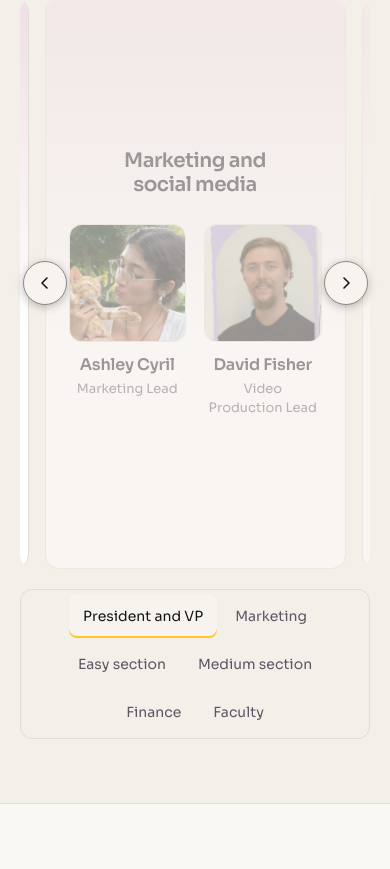
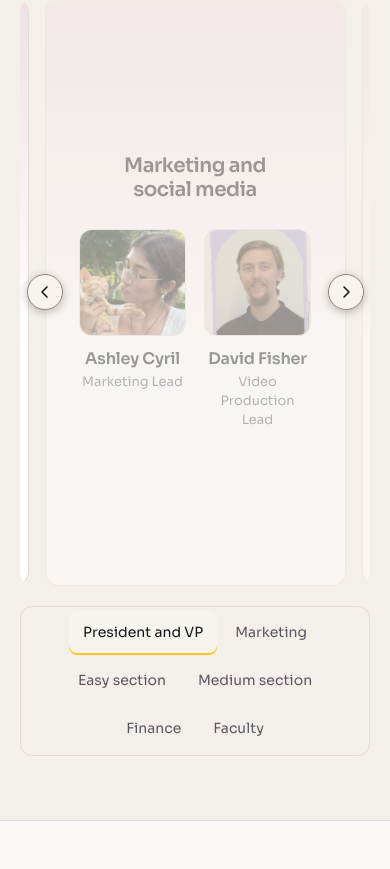
Before and after one commit to Hacker-Devils/web-hackerdevils, a Next.js app: page /about in a window 390 px wide. Shown: the part 1254-2123 px from the top of the page. Built offline with nearby package versions, Linux system fonts and the light colour scheme.

Commit message:
Shrink the gallery arrows on phones so they clear the portraits

```diff
--- a/app/globals.css
+++ b/app/globals.css
@@ -1507,20 +1507,21 @@ html {
 
 .gallery-stage {
   --frame: min(86cqi, 860px);
-  --portrait: clamp(100px, 33cqi, 150px);
+  --portrait: clamp(92px, 30cqi, 150px);
   --portrait-gap: 20px;
+  --arrow: 36px;
   position: relative;
 }
 
 /* Arrows straddle the active frame's edges, which stay clear of the portraits at every width. */
 .gallery-arrow {
   position: absolute;
-  top: calc(50% - 22px);
+  top: calc(50% - var(--arrow) / 2);
   z-index: 1;
   display: grid;
   place-items: center;
-  width: 44px;
-  height: 44px;
+  width: var(--arrow);
+  height: var(--arrow);
   border: 1px solid var(--control);
   border-radius: 50%;
   background: var(--raised-hover);
@@ -1529,12 +1530,19 @@ html {
   transition: background-color 0.15s, border-color 0.15s;
 }
 
+/* Phones get a smaller circle that clears the portraits; the tap area stays 44px. */
+.gallery-arrow::after {
+  content: "";
+  position: absolute;
+  inset: calc((var(--arrow) - 44px) / 2);
+}
+
 .gallery-arrow-prev {
-  left: calc((100cqi - var(--frame)) / 2 - 22px);
+  left: calc((100cqi - var(--frame) - var(--arrow)) / 2);
 }
 
 .gallery-arrow-next {
-  right: calc((100cqi - var(--frame)) / 2 - 22px);
+  right: calc((100cqi - var(--frame) - var(--arrow)) / 2);
 }
 
 .gallery-arrow:hover {
@@ -1894,6 +1902,10 @@ html {
     padding: 40px 32px;
   }
 
+  .gallery-stage {
+    --arrow: 44px;
+  }
+
   /* Wide enough for all four of the largest group in one row, with every frame's portraits the same size. */
   @container (min-width: 720px) {
     .gallery-stage {
```
